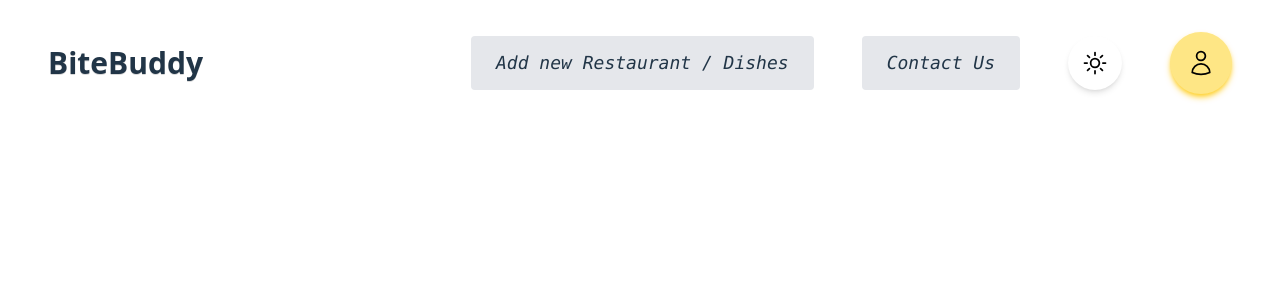
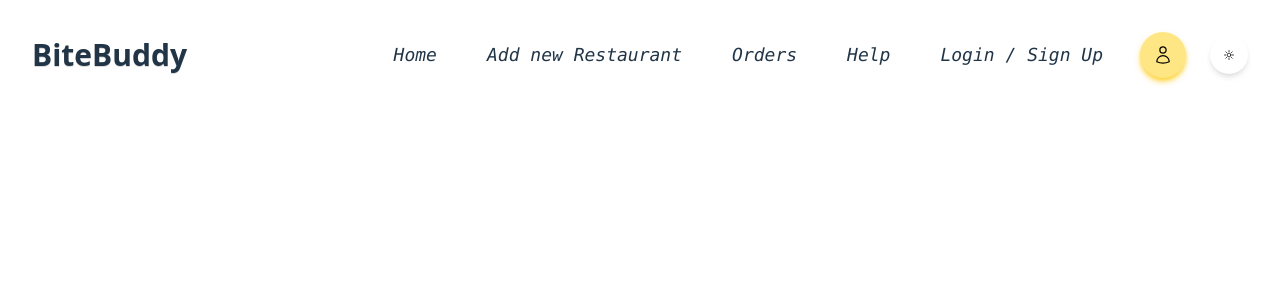
Before and after one commit to FullStackGen/biteBuddyFrontend, a React (Vite) app: page / in a window 1280 px wide. Shown: the top 300 px of the page. Built offline with nearby package versions, Linux system fonts and the light colour scheme.

Commit message:
made some changes to heaer component and dashboard design

```diff
--- a/src/App.jsx
+++ /dev/null
@@ -1,69 +0,0 @@
-import { useState, useEffect } from "react";
-import darkModeIcon from "./assets/dark-mode.svg"
-import lightModeIcon from "./assets/light-mode.svg"
-import defaultAvatar from "./assets/default-user-avatar.svg";
-
-
-function App() {
-  const [theme, setTheme] = useState(() => {
-    const saved = localStorage.getItem("theme");
-    if (saved === "light" || saved === "dark") {
-      return saved;
-    }
-    return window.matchMedia("(prefers-color-scheme: dark)").matches
-      ? "dark"
-      : "light";
-  });
-
-
-  useEffect(() => {
-    document.documentElement.setAttribute("data-theme", theme);
-    localStorage.setItem("theme", theme);
-  }, [theme]);
-
-
-  const toggleTheme = () =>
-    setTheme((prev) => (prev === "dark" ? "light" : "dark"));
-
-  return (
-    <main>
-      <header className="flex items-center justify-between p-4 mx-8 mt-4">
-        <div>
-          <h1 className="text-3xl font-bold text-shadow-2xs leading-4">BiteBuddy</h1>
-        </div>
-
-        <div className="flex justify-between items-center gap-8 space-x-4">
-          <section>
-            <button className="text-lg font-mono font-medium italic cursor-pointer">
-              Add new Restaurant / Dishes
-            </button>
-          </section>
-          <section>
-            <button className="text-lg font-mono font-medium italic cursor-pointer">
-              Contact Us
-            </button>
-          </section>
-          <section>
-            <button
-              aria-label="Toggle theme"
-              onClick={toggleTheme}
-              className="shadow-md p-3 border border-transparent rounded-full outline-none bg-white hover:bg-gray-100   transition-all hover:duration-500 transform hover:scale-110 hover:rotate-12 hover:drop-shadow-lg   dark:bg-gray-700 dark:hover:bg-gray-600 cursor-pointer ease-in-out duration-300"
-            >
-              <img
-                className="w-7 h-7"
-                alt="toggle-theme"
-                src={theme === "dark" ? darkModeIcon : lightModeIcon}
-                loading="lazy"
-              />
-            </button>
-          </section>
-          <section className="border border-transparent p-4 rounded-full dark:shadow-sm shadow-md shadow-amber-300 bg-amber-200 transition-all transform hover:scale-120 cursor-pointer ease-snappy duration-300">
-            <img className="w-7 h-7" alt="User-Avatar" src={defaultAvatar} loading="lazy" />
-          </section>
-        </div>
-      </header>
-    </main>
-  );
-}
-
-export default App;
--- /dev/null
+++ b/src/App.tsx
@@ -0,0 +1,104 @@
+import { useState, useEffect } from "react";
+
+import darkModeIcon from "./assets/dark-mode.svg"
+import lightModeIcon from "./assets/light-mode.svg"
+import defaultAvatar from "./assets/default-user-avatar.svg";
+import searchIcon from "./assets/search.svg";
+
+import { dashboardComponentButtons } from "./constants/ui-constants";
+import { Theme, ButtonsData } from "./types/customTypes";
+
+function App() {
+  const buttonsSectionDetails: ButtonsData[] = dashboardComponentButtons;
+
+
+  const [theme, setTheme] = useState<Theme>(() => {
+    const saved = localStorage.getItem("theme");
+    if (saved === "light" || saved === "dark") {
+      return saved;
+    }
+    return window.matchMedia("(prefers-color-scheme: dark)").matches
+      ? "dark"
+      : "light";
+  });
+
+
+  useEffect(() => {
+    document.documentElement.setAttribute("data-theme", theme);
+    localStorage.setItem("theme", theme);
+  }, [theme]);
+
+
+  const toggleTheme = () =>
+    setTheme((prev) => (prev === "dark" ? "light" : "dark"));
+
+  return (
+    <main>
+      <header className="flex items-center justify-between p-4 m-4">
+        <div>
+          <h1 className="text-3xl font-bold text-shadow-2xs leading-4">BiteBuddy</h1>
+        </div>
+
+        <div className="flex justify-between items-center gap-2 space-x-4">
+
+          {buttonsSectionDetails.map(({ id, name }) => (
+            <section key={id} id={id}>
+              <button className="text-lg font-mono font-medium italic cursor-pointer">
+                {name}
+              </button>
+            </section>
+          ))}
+
+
+          <section>
+            <button className="text-lg font-mono font-medium italic cursor-pointer">
+              Login / Sign Up
+            </button>
+          </section>
+
+          <section className="border border-transparent p-3 rounded-full dark:shadow-sm shadow-md shadow-amber-300 bg-amber-200 transition-all transform hover:scale-120 cursor-pointer ease-snappy duration-300">
+            <img className="w-5 h-5" alt="User-Avatar" src={defaultAvatar} loading="lazy" />
+          </section>
+
+          <section>
+            <button
+              aria-label="Toggle theme"
+              onClick={toggleTheme}
+              className="shadow-md p-3 border border-transparent rounded-full outline-none bg-white hover:bg-gray-100   transition-all hover:duration-500 transform hover:scale-110 hover:rotate-12 hover:drop-shadow-lg   dark:bg-gray-700 dark:hover:bg-gray-600 cursor-pointer ease-in-out duration-300"
+            >
+              <img
+                className="w-3 h-3"
+                alt="toggle-theme"
+                src={theme === "dark" ? darkModeIcon : lightModeIcon}
+                loading="lazy"
+              />
+            </button>
+          </section>
+
+          {/* <section>
+            <button
+              aria-label="Toggle search"
+              onClick={toggleTheme}
+              className="shadow-md p-3 border border-transparent rounded-full outline-none bg-white hover:bg-gray-100   transition-all hover:duration-500 transform hover:scale-110 hover:rotate-12 hover:drop-shadow-lg   dark:bg-gray-700 dark:hover:bg-gray-600 cursor-pointer ease-in-out duration-300"
+            >
+              <img
+                className="w-3 h-3"
+                alt="toggle-search"
+                src={searchIcon}
+                loading="lazy"
+              />
+            </button>
+          </section> */}
+
+
+          {/* <section className="border border-transparent p-3 rounded-full dark:shadow-sm shadow-md shadow-amber-300 bg-amber-200 transition-all transform hover:scale-120 cursor-pointer ease-snappy duration-300">
+            <img className="w-5 h-5" alt="User-Avatar" src={defaultAvatar} loading="lazy" />
+          </section> */}
+
+        </div>
+      </header>
+    </main>
+  );
+}
+
+export default App;
--- /dev/null
+++ b/src/components/features/Home.tsx
@@ -0,0 +1,15 @@
+const Home = () => {
+    return (
+        <>
+            <div>
+                Hello World
+            </div>
+            <div>
+                Welcome Home
+            </div>
+        </>
+    )
+}
+
+
+export default Home;
--- /dev/null
+++ b/src/constants/ui-constants.ts
@@ -0,0 +1,22 @@
+export const dashboardComponentButtons = [
+    {
+      id: "home",
+      name: "Home",
+      route: "/"
+    },
+    {
+      id: "add-restaurant",
+      name: "Add new Restaurant",
+      route: "/add-restaurant"
+    },
+    {
+      id: "orders",
+      name: "Orders",
+      route: "/orders"
+    },
+    {
+      id: "help",
+      name: "Help",
+      route: "/help"
+    }
+]
--- a/src/index.css
+++ b/src/index.css
@@ -50,7 +50,7 @@
     @apply text-3xl leading-tight;
   }
   button {
-    @apply rounded border border-transparent px-6 py-3 text-base font-medium dark:bg-gray-900 transition-colors focus:outline-4 focus:outline-indigo-500 bg-gray-200;
+    @apply rounded-xl border border-transparent px-3 py-1 text-base font-medium transition-colors;
   }
   /* dark-mode button overrides */
   @variants dark {
--- /dev/null
+++ b/src/svg.d.ts
@@ -0,0 +1,4 @@
+declare module "*.svg" {
+  const content: string;
+  export default content;
+}
--- /dev/null
+++ b/src/types/customTypes.ts
@@ -0,0 +1,7 @@
+export type Theme = "light" | "dark";
+
+export interface ButtonsData {
+  id: string;
+  name: string;
+  route: string;
+}
--- a/vite.config.js
+++ b/vite.config.js
@@ -5,5 +5,5 @@ import react from "@vitejs/plugin-react";
 
 export default defineConfig({
   plugins: [react(), tailwindcss()],
-  base:"/biteBuddyFrontend/",
+  base:"./",
 });
```
Also changed, not shown: src/assets/search.svg (added), src/constants/api-constants.ts (added).
